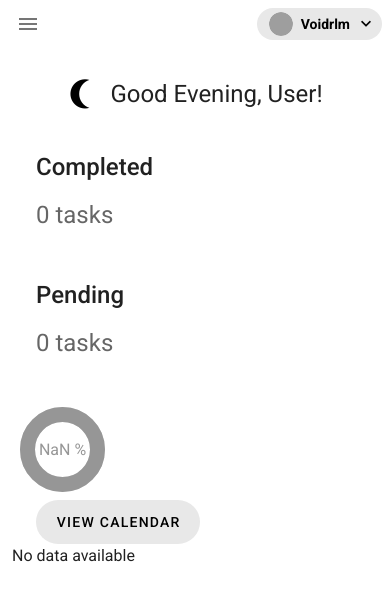
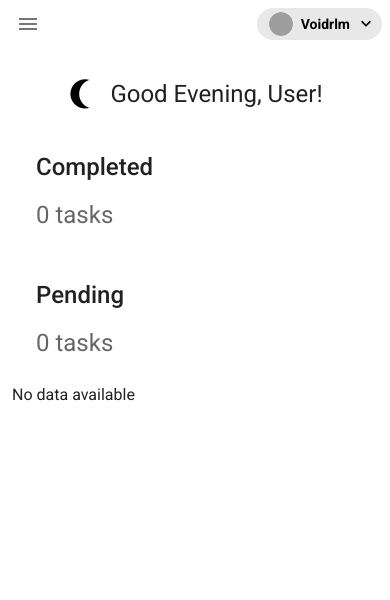
Before and after one commit to voidrlm/Reminder-VueJS, a Vue app: page /#/dashboard in a window 390 px wide. Shown: the top 600 px of the page. Built offline with nearby package versions, Linux system fonts and the light colour scheme; grey boxes are pictures that could not be loaded.

Commit message:
Changes for small screen displays

```diff
--- a/src/views/dashboard.vue
+++ b/src/views/dashboard.vue
@@ -38,7 +38,7 @@
           >
         </v-card>
       </v-flex>
-      <v-flex xs12 sm4 pa-2>
+      <v-flex xs12 sm4 pa-2 v-if="!$vuetify.breakpoint.xsOnly">
         <v-card flat color="transparent">
           <v-progress-circular
             :value="progress"
@@ -52,7 +52,7 @@
           >
         </v-card>
       </v-flex>
-      <v-flex xl="12" class="ml-2 mt-n5">
+      <v-flex xl="12" class="ml-2 mt-n5" v-if="!$vuetify.breakpoint.xsOnly">
         <v-card flat color="transparent">
           <v-btn
             rounded
@@ -81,12 +81,13 @@
                 <v-list-item class="mt-n5">
                   <v-list-item-content
                     ><v-list-item-subtitle
-                      >Completed:{{
+                      >Completed:
+                      {{
                         item.completed ? item.completed : 0
                       }}</v-list-item-subtitle
                     >
                     <v-list-item-subtitle
-                      >Remaining:{{ item.pending }}</v-list-item-subtitle
+                      >Remaining: {{ item.pending }}</v-list-item-subtitle
                     >
                   </v-list-item-content>
                   <v-progress-circular
```
